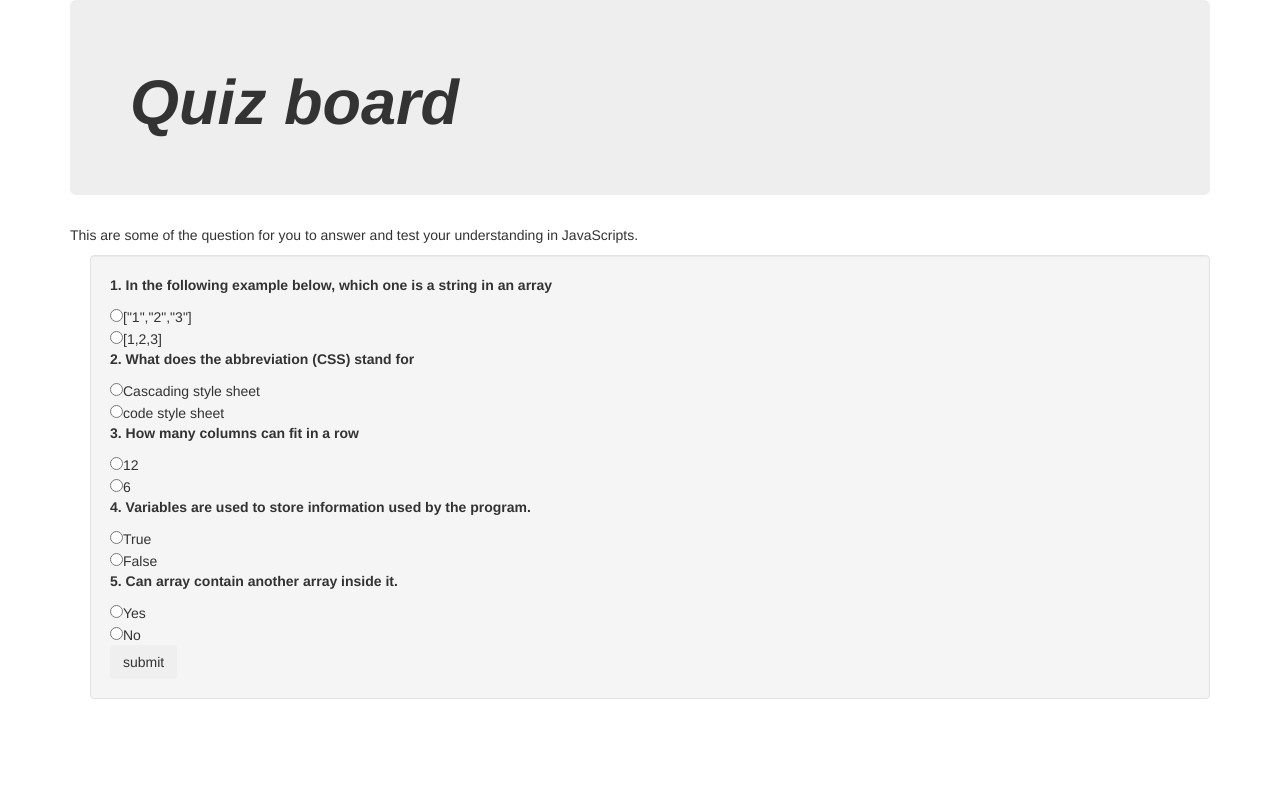
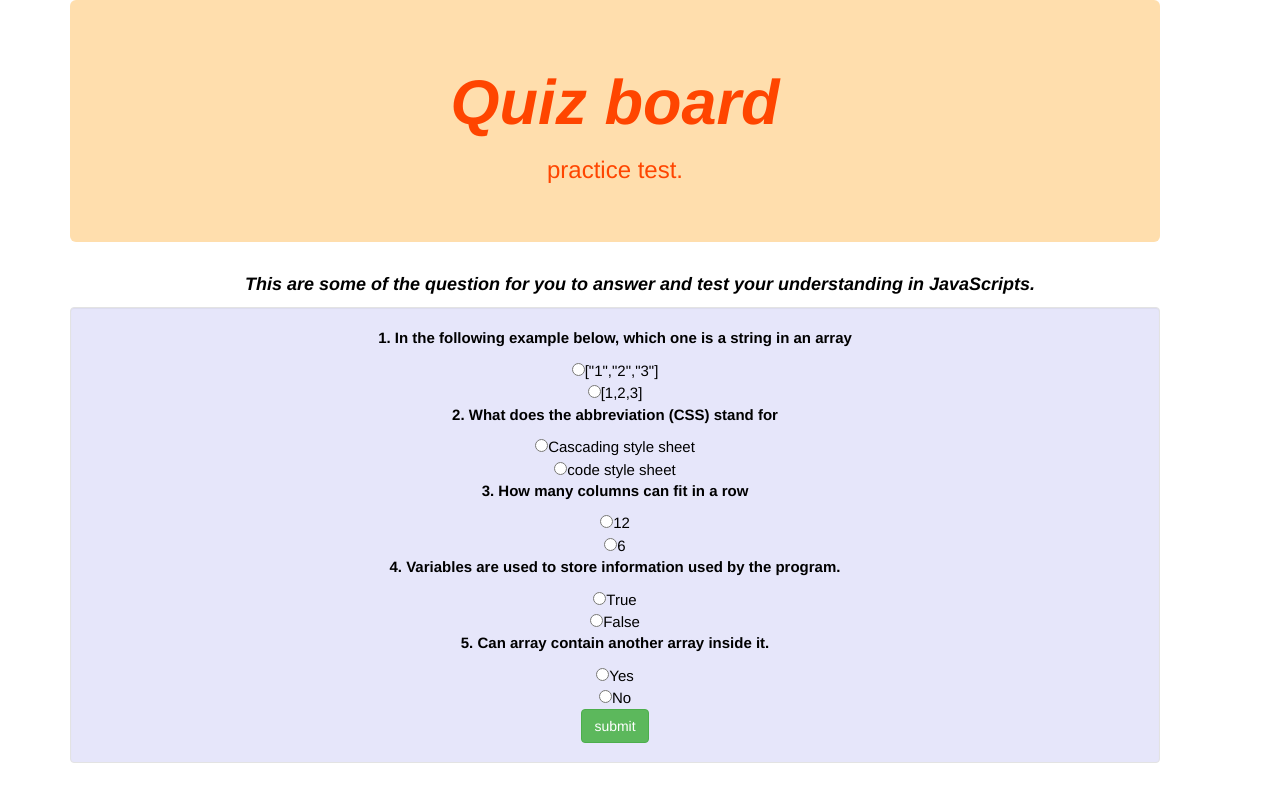
Before and after one commit to shureim/quiz, a plain HTML site: page index.html in a window 1280 px wide. Drawn offline with nearby package versions, Linux system fonts and the light colour scheme.

Commit message:
added some colorsin the index.html

```diff
--- a/css/style.css
+++ b/css/style.css
@@ -5,14 +5,29 @@
   display: none;
 }
 .well{
-  margin-left: 20px;
+  margin-right: 50px;
+  background-color:#E6E6FA;
+  font-size: 15px;
+  color: black;
 }
 h1{
   font-style: italic;
   font-size: 40px;
   font-weight: bolder;
-  text-color:blue;
+}
+body{
+  /* background-image:url(../img/quiz.gif); */
+  background-repeat: repeat;
+  color: black;
+  text-align: center;
 }
 .jumbotron{
-  vertical-align: middle;
+  margin-right: 50px;
+  padding-right: 30px;
+  background-color: #FFDEAD;
+  color: #FF4500;
 }
+.col{
+  font-size: 18px;
+  font-style: italic;
+}
--- a/index.html
+++ b/index.html
@@ -11,17 +11,18 @@
   </head>
   <body>
     <div class="container">
-      <div class="jumbotron" text ="center">
-    <h1>Quiz board </h1>
+      <div class="jumbotron" "color-white">
+    <h1><span class="quiz">Quiz board</span> </h1>
+    <h3>practice test.</h3>
   </div>
-    <p>This are some of the question for you to answer and test your understanding in JavaScripts.</p>
+    <p><b><span class="col">This are some of the question for you to answer and test your understanding in JavaScripts.</span></b></p>
     <div class="well">
 
     <form id="que">
      <p><b>1. In the following example below, which one is a string in an array</b></p>
 
-     <input type="radio" name ="question1" id="r" value="10">["1","2","3"]<br>
-     <input type="radio" name ="question1" id="r" value="0">[1,2,3] <br>
+     <input type="radio" name ="question1" id="r" value="10">["1","2","3"]</br>
+     <input type="radio" name ="question1" id="r" value="0">[1,2,3] </br>
 
      <p><b>2. What does the abbreviation (CSS) stand for</b></p>
 
@@ -44,7 +45,7 @@
        <input type="radio" name ="question5" id="r" value="0">No<br>
 
 
-       <button type="submit" class="btn">submit</button>
+       <button type="submit" class="btn btn-success">submit</button>
    </form>
    <div id="after-submit">
       <p> <span class="after-submit"></span> </p>
```
Also changed, not shown: img/black.jpeg (added), img/quiz.gif (added).
